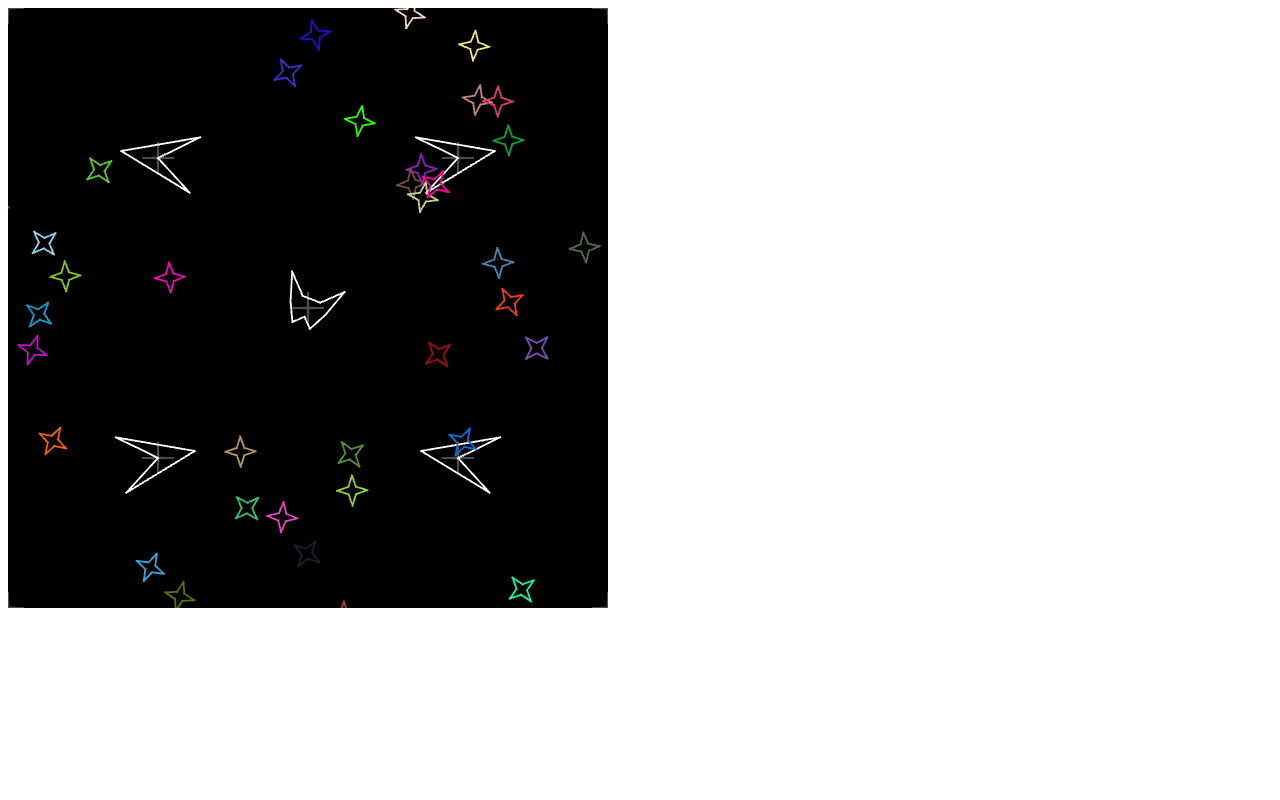
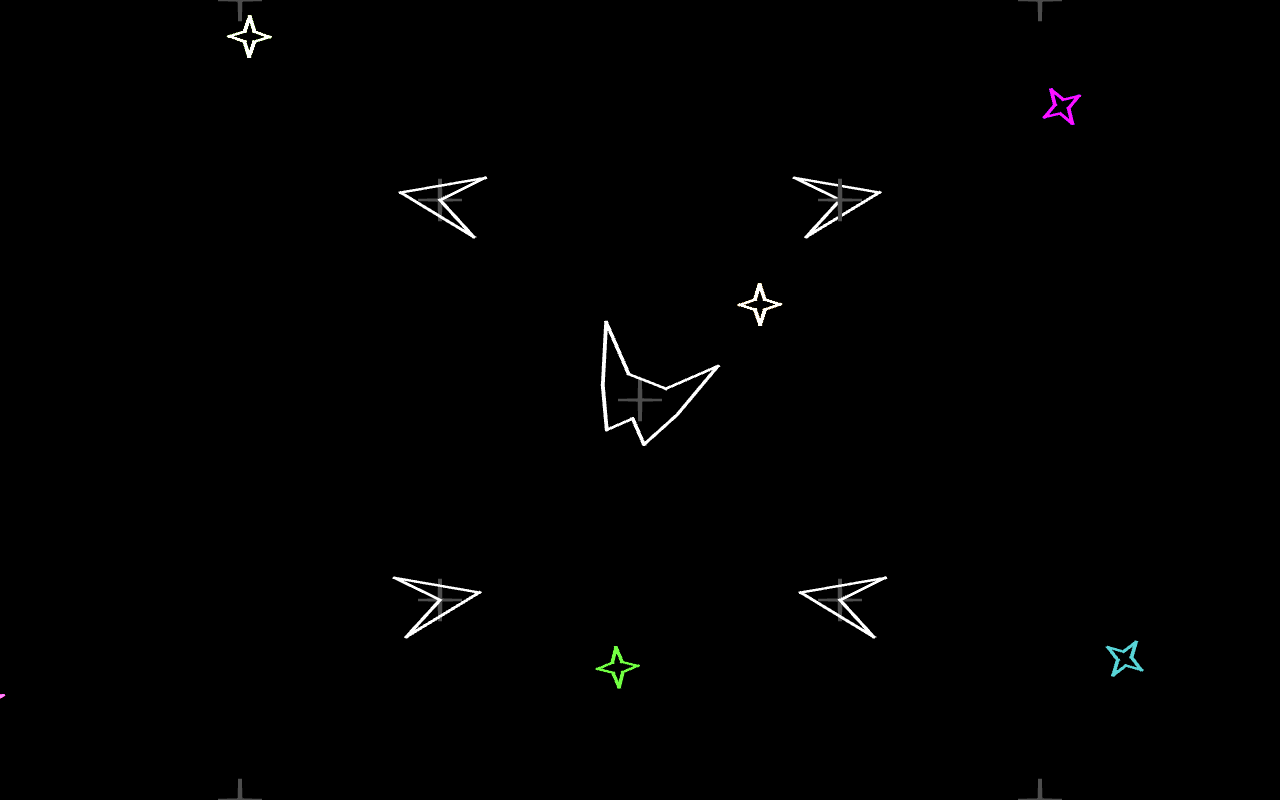
Before and after one commit to lmorchard/play-webgl, a website: page public/lines-2.html in a window 1280 px wide. Drawn offline with Linux system fonts and the light colour scheme; animation ran at ten frames a second.

Commit message:
Play with auto resizing and enlarge the world coordinate scale

```diff
--- a/public/lines-2.html
+++ b/public/lines-2.html
@@ -2,9 +2,11 @@
 <html>
   <head>
     <style type="text/css">
+      html, body { margin: 0; padding: 0 }
       #c {
-        width: 600px;
-        height: 600px;
+        width: 100vw;
+        height: 100vh;
+        display: block;
         background-color: #000;
       }
     </style>
--- a/public/lines-2.js
+++ b/public/lines-2.js
@@ -23,30 +23,30 @@ function init() {
   };
 
   var scene = {
-    hero: { shape: shapes.hero, position: [0, 0], scale: 0.125, deltaRotation: 0.002 },
-    a001: { shape: shapes.plus, position: [0, 0], scale: 0.05, color: [0.3, 0.3, 0.3, 1.0] },
-    a002: { shape: shapes.plus, position: [-0.5, -0.5], scale: 0.05, color: [0.3, 0.3, 0.3, 1.0] },
-    a003: { shape: shapes.plus, position: [ 0.5, -0.5], scale: 0.05, color: [0.3, 0.3, 0.3, 1.0] },
-    a004: { shape: shapes.plus, position: [-0.5,  0.5], scale: 0.05, color: [0.3, 0.3, 0.3, 1.0] },
-    a005: { shape: shapes.plus, position: [ 0.5,  0.5], scale: 0.05, color: [0.3, 0.3, 0.3, 1.0] },
-    a006: { shape: shapes.plus, position: [-1.0, -1.0], scale: 0.05, color: [0.3, 0.3, 0.3, 1.0] },
-    a007: { shape: shapes.plus, position: [ 1.0, -1.0], scale: 0.05, color: [0.3, 0.3, 0.3, 1.0] },
-    a008: { shape: shapes.plus, position: [-1.0,  1.0], scale: 0.05, color: [0.3, 0.3, 0.3, 1.0] },
-    a009: { shape: shapes.plus, position: [ 1.0,  1.0], scale: 0.05, color: [0.3, 0.3, 0.3, 1.0] },
-    a011: { shape: shapes.enemy, position: [0.5, 0.5], scale: 0.125, deltaRotation: -0.001 },
-    a012: { shape: shapes.enemy, position: [-0.5, -0.5], scale: 0.125, deltaRotation: -0.001 },
-    a013: { shape: shapes.enemy, position: [0.5, -0.5], scale: 0.125, deltaRotation: 0.001 },
-    a014: { shape: shapes.enemy, position: [-0.5, 0.5], scale: 0.125, deltaRotation: 0.001 },
+    hero: { shape: shapes.hero, position: [0, 0], scale: 100, deltaRotation: 0.002 },
+    a001: { shape: shapes.plus, position: [0, 0], scale: 25, color: [0.3, 0.3, 0.3, 1.0] },
+    a002: { shape: shapes.plus, position: [-250, -250], scale: 25, color: [0.3, 0.3, 0.3, 500] },
+    a003: { shape: shapes.plus, position: [ 250, -250], scale: 25, color: [0.3, 0.3, 0.3, 500] },
+    a004: { shape: shapes.plus, position: [-250,  250], scale: 25, color: [0.3, 0.3, 0.3, 500] },
+    a250: { shape: shapes.plus, position: [ 250,  250], scale: 25, color: [0.3, 0.3, 0.3, 500] },
+    a006: { shape: shapes.plus, position: [-500, -500], scale: 25, color: [0.3, 0.3, 0.3, 500] },
+    a007: { shape: shapes.plus, position: [ 500, -500], scale: 25, color: [0.3, 0.3, 0.3, 500] },
+    a008: { shape: shapes.plus, position: [-500,  500], scale: 25, color: [0.3, 0.3, 0.3, 500] },
+    a009: { shape: shapes.plus, position: [ 500,  500], scale: 25, color: [0.3, 0.3, 0.3, 500] },
+    a011: { shape: shapes.enemy, position: [250, 250], scale: 50, deltaRotation: -0.001 },
+    a012: { shape: shapes.enemy, position: [-250, -250], scale: 50, deltaRotation: -0.001 },
+    a013: { shape: shapes.enemy, position: [250, -250], scale: 50, deltaRotation: 0.001 },
+    a014: { shape: shapes.enemy, position: [-250, 250], scale: 50, deltaRotation: 0.001 },
   };
 
-  for (var i=0; i<200; i++) {
+  for (var i=0; i<50; i++) {
     scene[`b${i}`] = {
       shape: shapes.star,
-      scale: 0.05,
-      position: [1 - Math.random() * 2, 1 - Math.random() * 2],
-      deltaPosition: [(0.5 - Math.random()) / 1000, (0.5 - Math.random()) / 1000],
+      scale: 25,
+      position: [(1000 * Math.random()) - 500, (1000 * Math.random()) - 500],
+      deltaPosition: [(Math.random() * 1000 - 500) / 1000, (Math.random() * 1000 - 500) / 1000],
       deltaRotation: Math.random() / 2,
-      color: [Math.random(), Math.random(), Math.random(), 1.0]
+      color: [Math.random(), Math.random(), Math.random(), Math.random()]
     };
   }
   console.timeEnd('scene');
@@ -54,6 +54,7 @@ function init() {
   console.time('initWebGL');
   var canvas = document.getElementById("c");
   const { gl, uniforms, attribs, vertexSize } = initWebGL(canvas);
+  window.gl = gl;
   console.timeEnd('initWebGL');
 
   console.time('set initial uniforms');
@@ -74,9 +75,13 @@ function init() {
     currDrawTime += ts - lastDrawTick;
     lastDrawTick = ts;
 
-    if (currDrawTime > 10000) currDrawTime = 0;
+    if (currDrawTime > 15000) currDrawTime = 0;
 
     gl.uniform1f(uniforms.uTime, currDrawTime);
+    setUniforms(gl, uniforms, {
+      uTime: [currDrawTime],
+      uViewportSize: [canvas.clientWidth, canvas.clientHeight]
+    });
 
     // Re-allocate larger buffer if current is too small for the scene.
     const bufferSize = calculateBufferSizeForScene(scene, vertexSize);
@@ -88,6 +93,7 @@ function init() {
 
     var vertexCount = fillBufferFromScene(scene, buffer);
     gl.bufferData(gl.ARRAY_BUFFER, buffer, gl.STATIC_DRAW);
+    resizeCanvasToDisplaySize(canvas);
     gl.viewport(0, 0, gl.canvas.width, gl.canvas.height);
     gl.clearColor(0, 0, 0, 1.0);
     gl.clear( gl.COLOR_BUFFER_BIT | gl.DEPTH_BUFFER_BIT );
@@ -271,6 +277,7 @@ uniform float uLineWidth;
 uniform float uCameraZoom;
 uniform float uCameraRotation;
 uniform vec2 uCameraOrigin;
+uniform vec2 uViewportSize;
 
 attribute float aIdx;
 attribute vec4 aLine;
@@ -284,6 +291,21 @@ varying float vLen;
 
 void main () {
   float c, s;
+
+  vec2 viewportRatio;
+  if (uViewportSize.x > uViewportSize.y) {
+    viewportRatio.x = uViewportSize.y / uViewportSize.x;
+    viewportRatio.y = 1.0;
+  } else {
+    viewportRatio.x = 1.0;
+    viewportRatio.y = uViewportSize.x / uViewportSize.y;
+  }
+
+  mat3 mViewportToClipSpace = mat3(
+    0.002 * viewportRatio.x, 0, 0,
+    0, 0.002 * viewportRatio.y, 0,
+    0, 0, 0
+  );
 
   c = cos(uCameraRotation);
   s = sin(uCameraRotation);
@@ -309,7 +331,7 @@ void main () {
     0.0, 0.0, 1.0
   );
 
-  mat3 mAll = mCameraZoom * mCameraOrigin * mCameraRotation * mPosition * mScale * mRotation;
+  mat3 mAll = mViewportToClipSpace * mCameraZoom * mCameraOrigin * mCameraRotation * mPosition * mScale * mRotation;
   vec2 tStart = (mAll * vec3(aLine.xy, 1)).xy;
   vec2 tEnd = (mAll * vec3(aLine.zw, 1)).xy;
 
```
